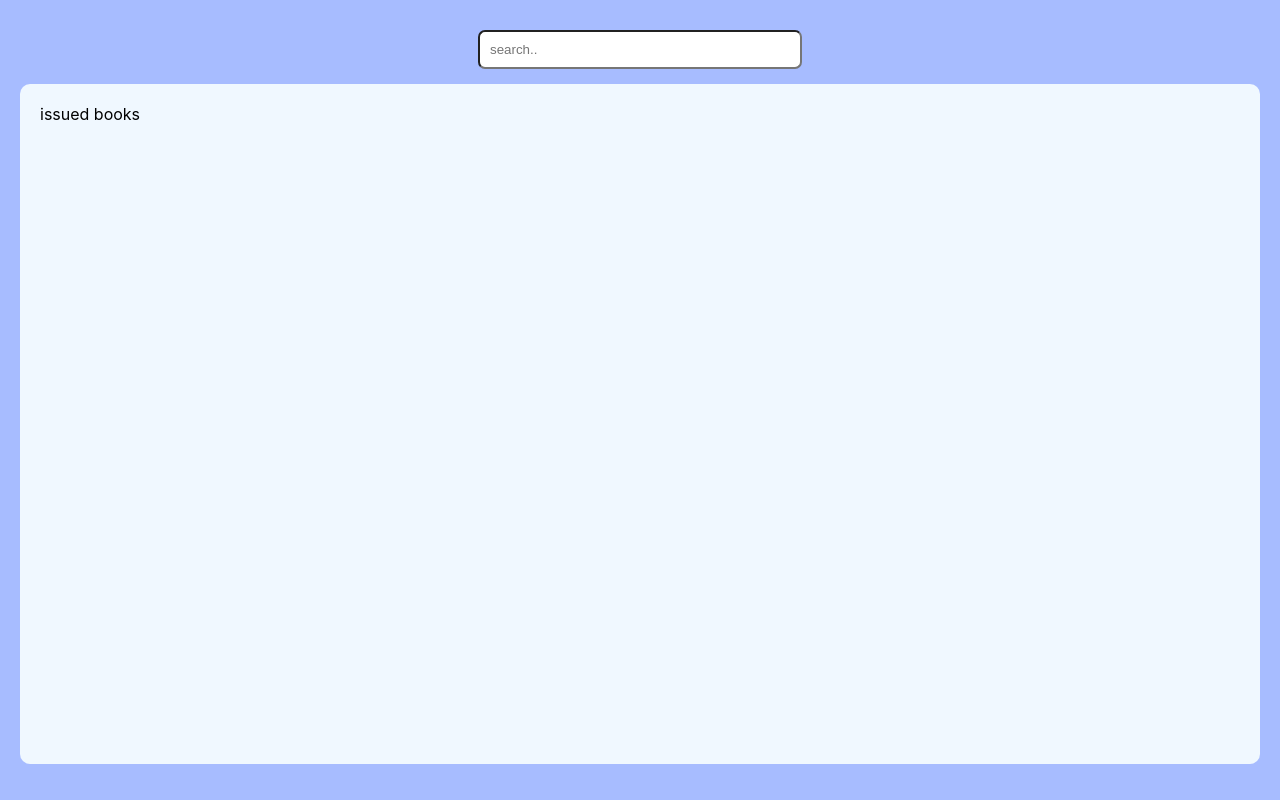
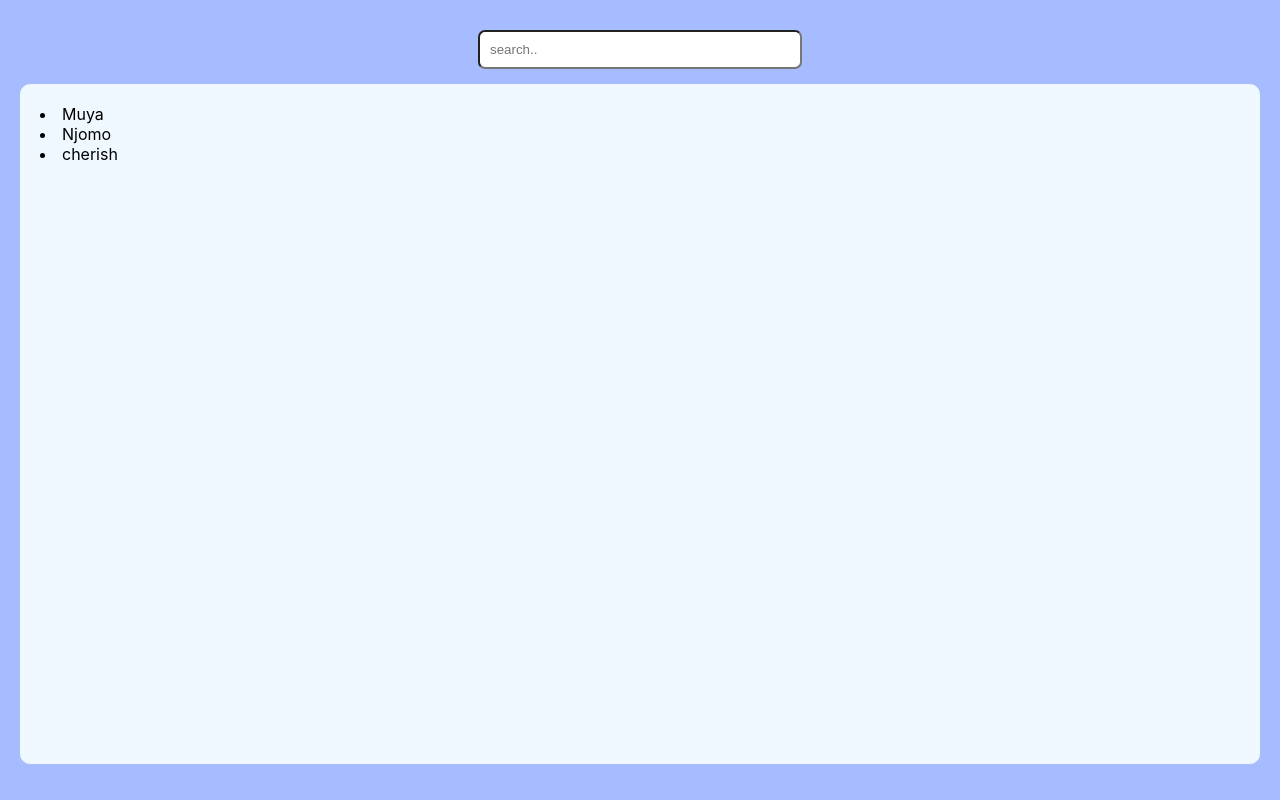
Before and after one commit to muyasamuel/LIBMS, a React (Create React App) app: page / in a window 1280 px wide. Built offline with nearby package versions, Linux system fonts and the light colour scheme.

Commit message:
adding data on the issued books and mapping over it in the issued book comp

```diff
--- a/src/components/Data.js
+++ b/src/components/Data.js
@@ -84,4 +84,36 @@
         category: 'revision book'
     }
 
+];
+
+
+
+export const issuedBooks = [
+    {
+        id: 1,
+        studentsName: 'Muya',
+        studentsEmail: 'iamsamuel6535@gmail.com',
+        title: 'kidagaa',
+        issueDate: '2022-09-05',
+        returnDate: '2022-09-15'
+
+    },
+    {
+        id: 2,
+        studentsName: 'Njomo',
+        studentsEmail: 'njomo@gmail.com',
+        title: 'kidagaa',
+        issueDate: '2022-09-08',
+        returnDate: '2022-09-16'
+
+    },
+    {
+        id: 1,
+        studentsName: 'cherish',
+        studentsEmail: 'cherishmugure@gmail.com',
+        title: 'River and the source',
+        issueDate: '2022-09-06',
+        returnDate: '2022-09-17'
+
+    }
 ]
--- a/src/components/IssuedBooks.js
+++ b/src/components/IssuedBooks.js
@@ -1,14 +1,19 @@
-import './IssuedBooks.css'
+import './IssuedBooks.css';
+import { issuedBooks } from './Data';
 
 function IssuedBooks() {
   return (
     <div className='booksContainer'>
         <div className='issuedBooksWrapper'>
         <div className='inputDiv'> <input type='text'  placeholder='search..' /></div>
-        <div className='issuedBookList'>issued books</div>
+        <div className='issuedBookList'>
+          {issuedBooks.map((item) => {
+            return <li> {item.studentsName}</li>
+          }) }
+        </div>
         </div>
     </div>
   )
 }
 
-export default IssuedBooks
+export default IssuedBooks;
```
